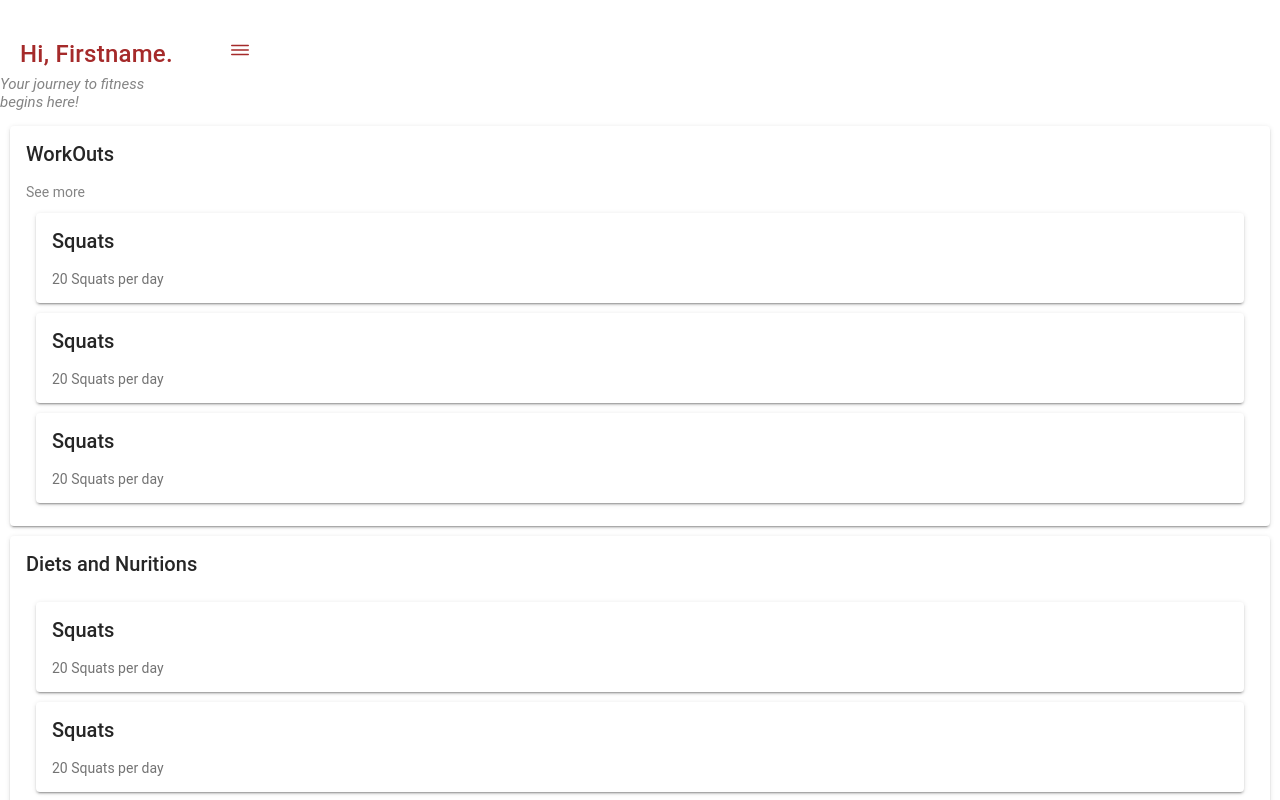
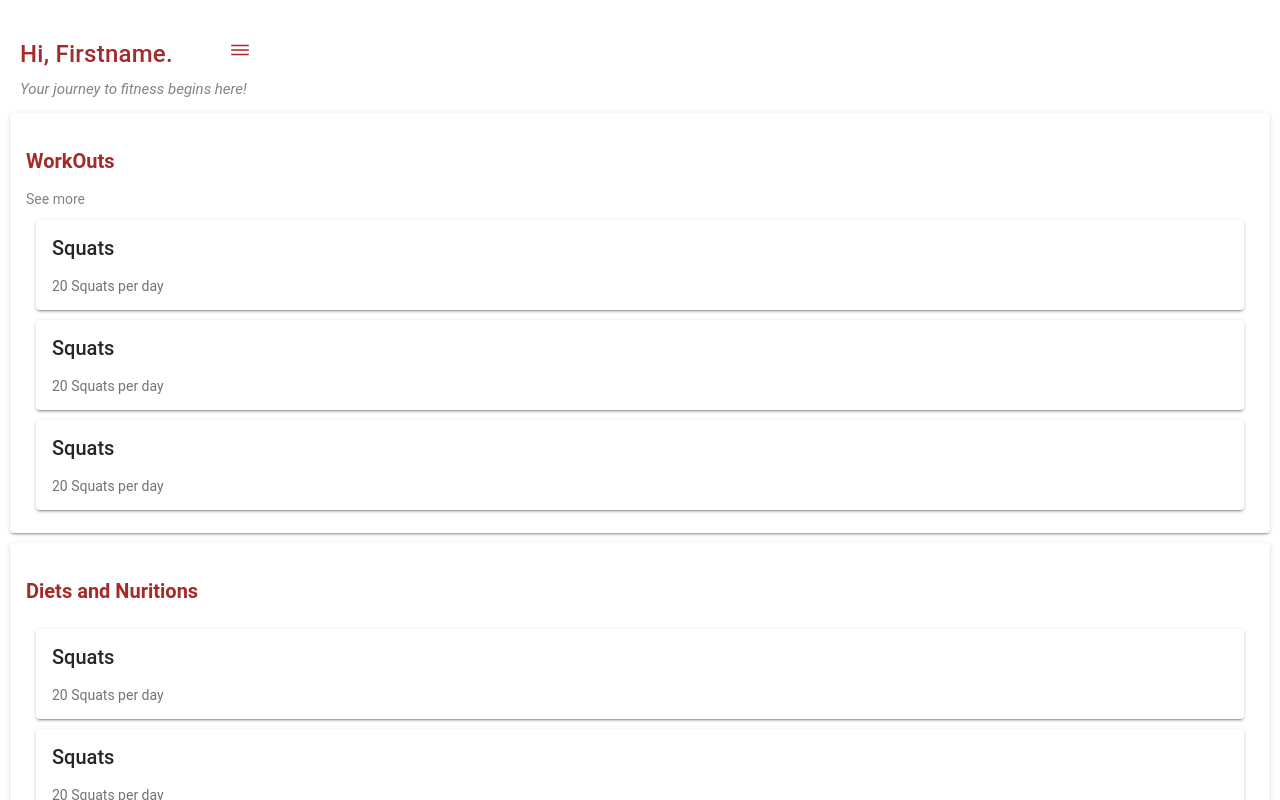
Before and after one commit to Enaturale/Exercise-App-Ionic-React, a React (Create React App) app: page /welcome in a window 1280 px wide. Built offline with nearby package versions, Linux system fonts and the light colour scheme.

Commit message:
welcome page

```diff
--- a/src/pages/welcomepage.css
+++ b/src/pages/welcomepage.css
@@ -17,13 +17,14 @@ IonContent{
     color: #848484;
     margin-top: 20px;
     vertical-align: middle;
+    margin-left: 20px;
 
 
 }
 
 .seemore{
     color:#848484;
-    align-items: flex-end;
+    align-content: center;
 }
 
 
--- a/src/pages/welcomepage.tsx
+++ b/src/pages/welcomepage.tsx
@@ -16,16 +16,16 @@ const Welcome: React.FC = () => {
             <div className='container'>
               <div className='scroll'>
 
-            <IonText className="pretext" >
-                <p  >Your journey to fitness <br/> begins here!</p>
+            <IonText >
+                <p  className="pretext" >Your journey to fitness begins here!</p>
             </IonText>
 
             <IonCard>
               <IonCardHeader>
-                <IonCardTitle>WorkOuts</IonCardTitle>
+                <IonCardTitle className='title'>WorkOuts</IonCardTitle>
               </IonCardHeader>
               <IonCardContent>
-              <IonText className="seemore"><p>See more</p></IonText>
+              <IonText ><p className="seemore">See more</p></IonText>
                 <IonCard>
                   <IonCardHeader>
                     <IonCardTitle>Squats</IonCardTitle>
@@ -42,7 +42,7 @@ const Welcome: React.FC = () => {
 
                 <IonCard>
                   <IonCardHeader>
-                    <IonCardTitle>Squats</IonCardTitle>
+                    <IonCardTitle >Squats</IonCardTitle>
                   </IonCardHeader>
                   <IonCardContent>20 Squats per day</IonCardContent>
                 </IonCard>
@@ -53,7 +53,7 @@ const Welcome: React.FC = () => {
 
             <IonCard>
               <IonCardHeader>
-                <IonCardTitle>Diets and  Nuritions</IonCardTitle>
+                <IonCardTitle className='title'>Diets and  Nuritions</IonCardTitle>
               </IonCardHeader>
               <IonCardContent>
               <IonCard>
```
